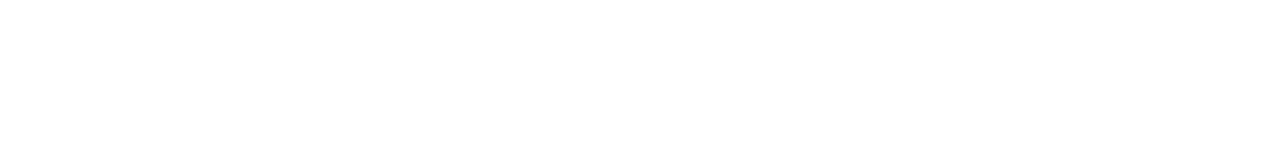
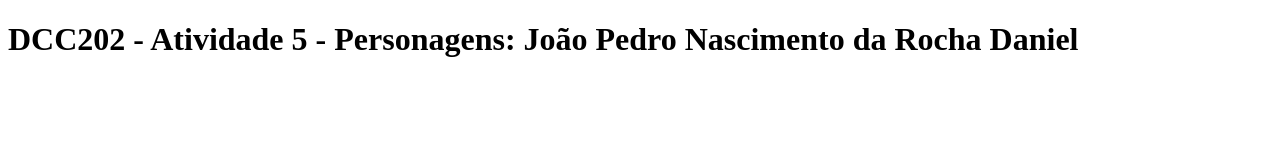
Before and after one commit to ufjf-dcc202/ufjf-dcc202-2023-3-a-atv5-joaopedrodaniel, a website: page personagens.html in a window 1280 px wide. Drawn offline with Linux system fonts and the light colour scheme.

Commit message:
cria main e adiciona título

```diff
--- a/personagens.html
+++ b/personagens.html
@@ -6,6 +6,8 @@
     <title>DCC202 - Atividade 5 - Personagens: João Pedro Nascimento da Rocha Daniel</title>
 </head>
 <body>
-
+    <main>
+        <h1>DCC202 - Atividade 5 - Personagens: João Pedro Nascimento da Rocha Daniel</h1>
+    </main>
 </body>
 </html>
```
